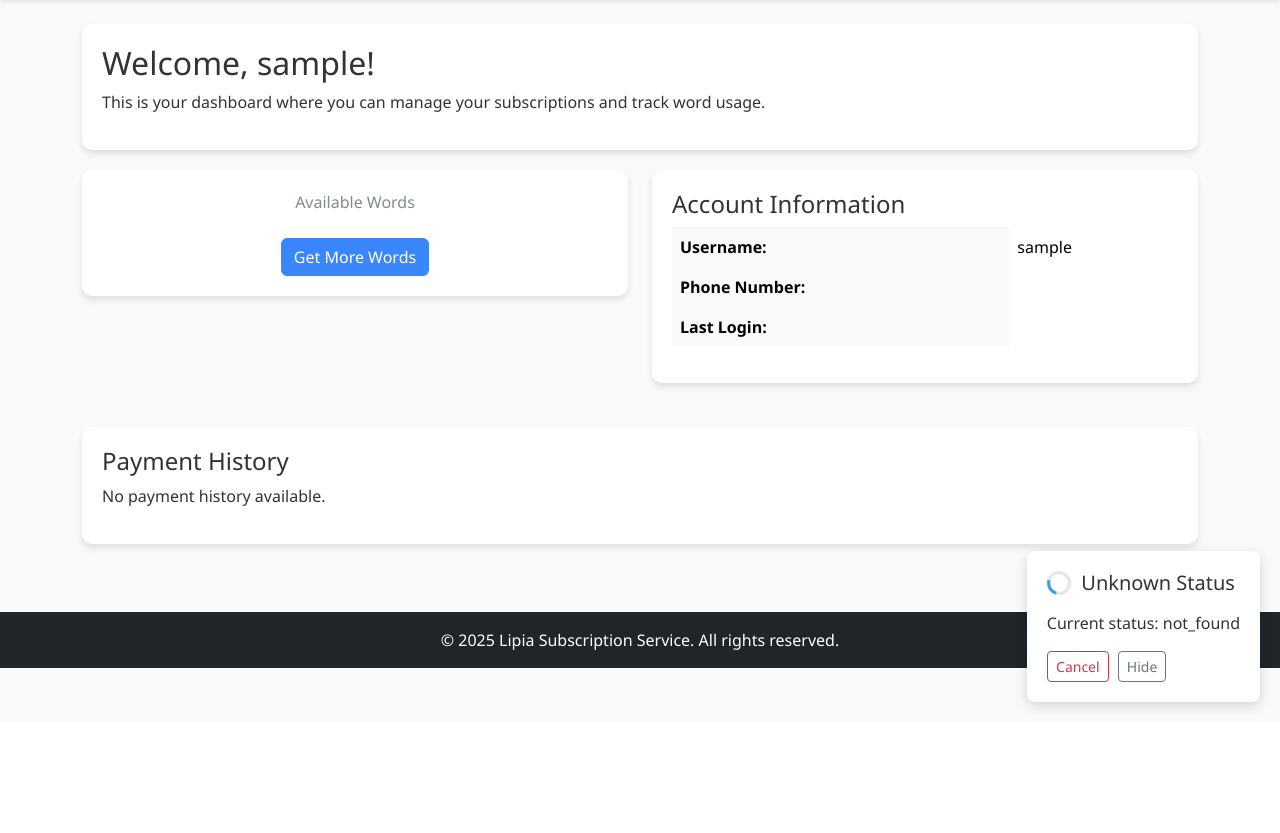
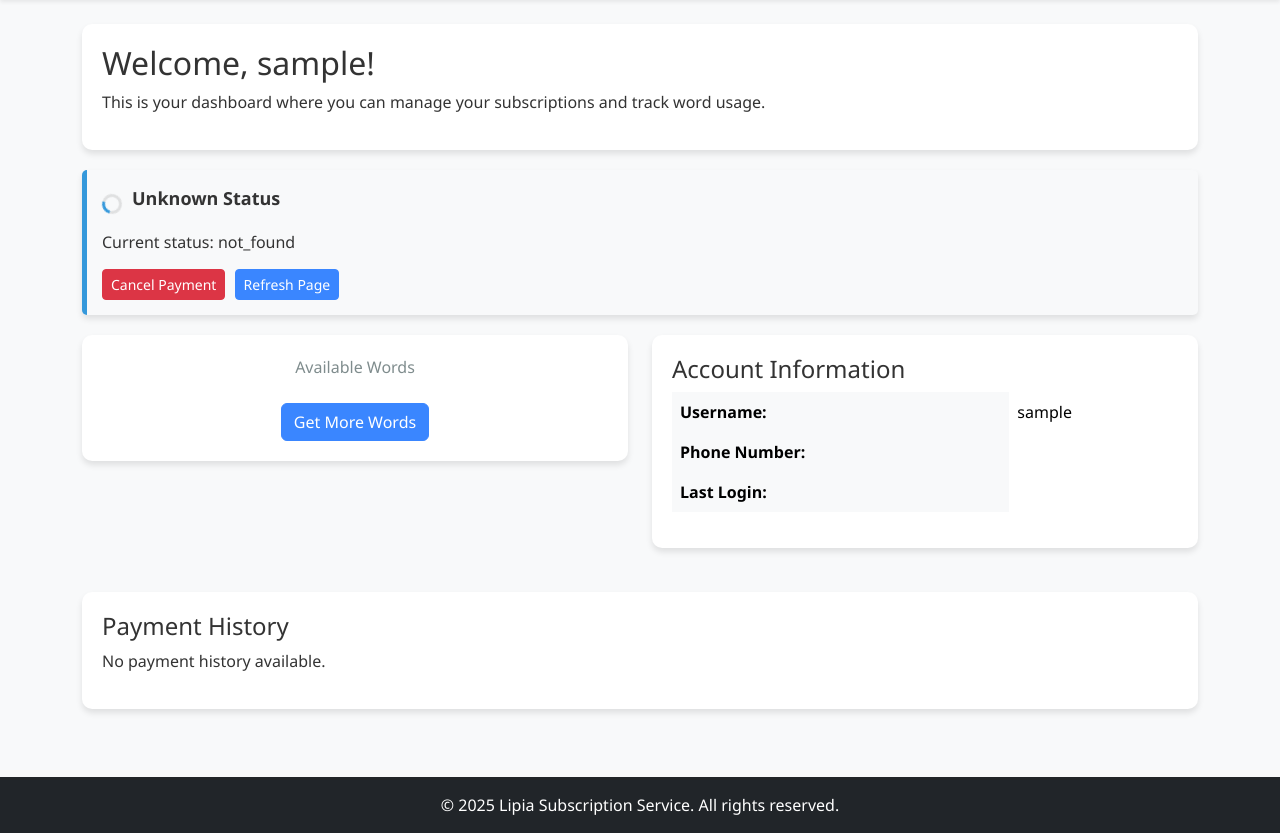
Before and after one commit to granitevolition/payments, a Flask app: template templates/dashboard.html in a window 1280 px wide. Shown: the part 78-911 px from the top of the page. Before the commit the page ends 790 px from the top, so only its background shows below. Run offline with Flask 2, Linux system fonts and the light colour scheme; the template is opened without the code that fills it, so the values that code supplies are empty; the visitor is signed in with stand-in values (Sample User, id 1).

Commit message:
Replace floating popup with in-page payment status section

```diff
--- a/templates/dashboard.html
+++ b/templates/dashboard.html
@@ -84,24 +84,23 @@
         color: #0c5460;
     }
 
-    /* Payment notification styling */
-    #payment-notification {
-        position: fixed;
-        bottom: 20px;
-        right: 20px;
-        background-color: #fff;
-        border-radius: 8px;
-        box-shadow: 0 4px 12px rgba(0,0,0,0.15);
-        padding: 20px;
-        max-width: 350px;
-        z-index: 1000;
+    /* Payment Status Section */
+    #payment-status-section {
         display: none;
+        margin-bottom: 20px;
     }
 
-    #payment-notification .spinner {
+    .payment-status-card {
+        border-left: 5px solid #3498db;
+        background-color: #f8f9fa;
+        padding: 15px;
+        border-radius: 5px;
+    }
+
+    .spinner {
         display: inline-block;
-        width: 24px;
-        height: 24px;
+        width: 20px;
+        height: 20px;
         border: 3px solid rgba(0,0,0,0.1);
         border-radius: 50%;
         border-top-color: #3498db;
@@ -112,6 +111,16 @@
 
     @keyframes spin {
         to { transform: rotate(360deg); }
+    }
+
+    .payment-status-title {
+        font-size: 18px;
+        font-weight: bold;
+        margin-bottom: 10px;
+    }
+
+    .payment-status-message {
+        margin-bottom: 15px;
     }
 
     .action-buttons button {
@@ -128,6 +137,21 @@
             <div class="dashboard-card">
                 <h2>Welcome, {{ current_user.username }}!</h2>
                 <p>This is your dashboard where you can manage your subscriptions and track word usage.</p>
+            </div>
+        </div>
+
+        <!-- Payment Status Section (for active payments) -->
+        <div class="col-md-12">
+            <div id="payment-status-section" class="dashboard-card payment-status-card">
+                <div class="d-flex align-items-center mb-2">
+                    <div class="spinner"></div>
+                    <div class="payment-status-title" id="payment-status-title">Processing Payment</div>
+                </div>
+                <p class="payment-status-message" id="payment-status-message">Waiting for M-Pesa confirmation...</p>
+                <div class="action-buttons">
+                    <button id="cancel-payment-btn" class="btn btn-sm btn-danger">Cancel Payment</button>
+                    <button id="refresh-page-btn" class="btn btn-sm btn-primary">Refresh Page</button>
+                </div>
             </div>
         </div>
 
@@ -203,19 +227,6 @@
         </div>
     </div>
 </div>
-
-<!-- Payment notification overlay -->
-<div id="payment-notification">
-    <div class="d-flex align-items-center mb-3">
-        <div class="spinner"></div>
-        <h5 class="mb-0" id="payment-status-title">Processing Payment</h5>
-    </div>
-    <p id="payment-status-message">Waiting for M-Pesa confirmation...</p>
-    <div class="action-buttons">
-        <button id="cancel-payment-btn" class="btn btn-sm btn-outline-danger">Cancel</button>
-        <button id="hide-notification-btn" class="btn btn-sm btn-outline-secondary">Hide</button>
-    </div>
-</div>
 {% endblock %}
 
 {% block scripts %}
@@ -224,8 +235,8 @@
     document.addEventListener('DOMContentLoaded', function() {
         // Check if there's an active payment in session
         {% if session.get('active_payment_id') %}
-        // Show payment notification
-        showPaymentNotification();
+        // Show payment status section
+        showPaymentStatus();
 
         // Start polling for status
         startPaymentStatusPolling(
@@ -240,15 +251,15 @@
             }
         });
 
-        // Set up hide button
-        document.getElementById('hide-notification-btn').addEventListener('click', function() {
-            document.getElementById('payment-notification').style.display = 'none';
+        // Set up refresh button
+        document.getElementById('refresh-page-btn').addEventListener('click', function() {
+            window.location.reload();
         });
         {% endif %}
     });
 
-    function showPaymentNotification() {
-        document.getElementById('payment-notification').style.display = 'block';
+    function showPaymentStatus() {
+        document.getElementById('payment-status-section').style.display = 'block';
     }
 </script>
 {% endblock %}
```
